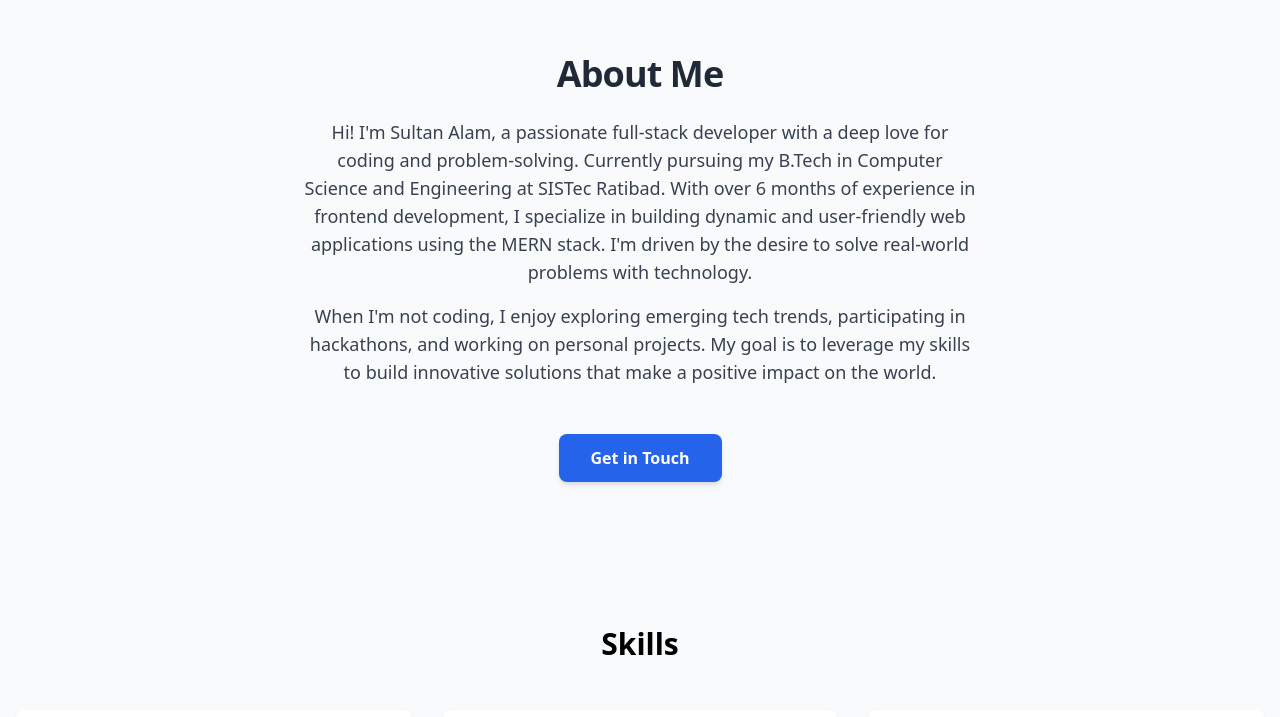
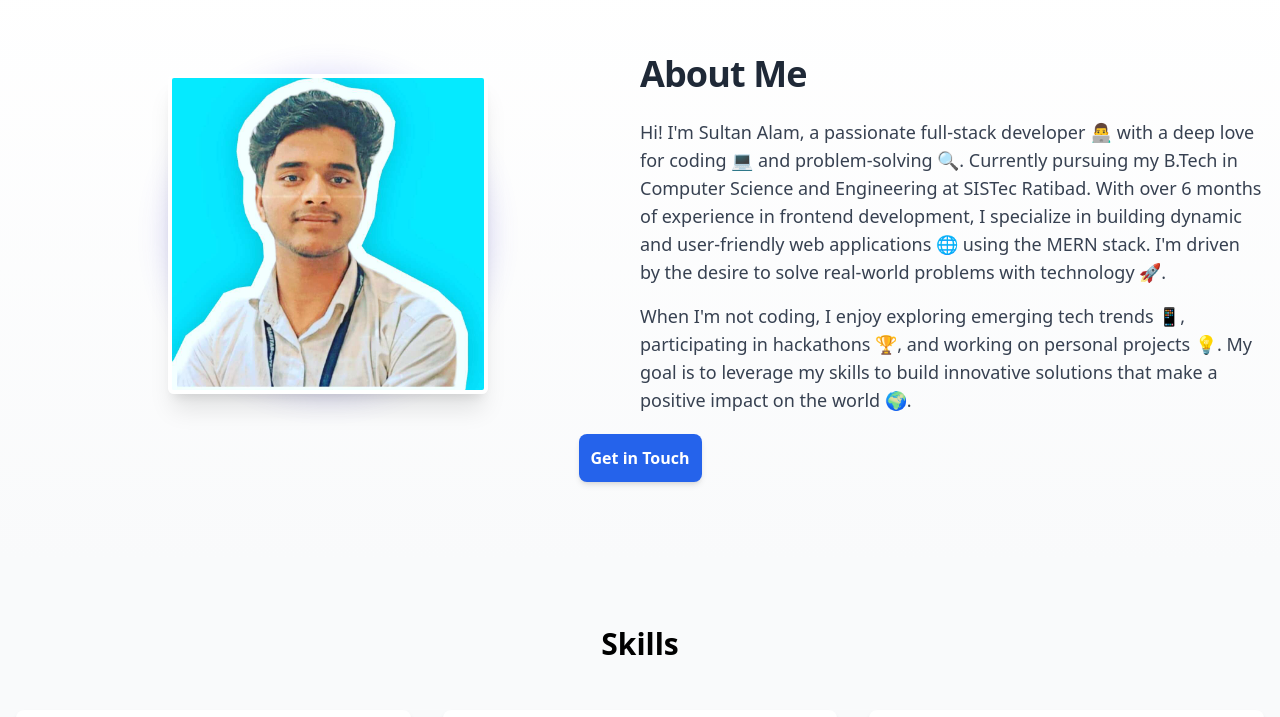
Before and after one commit to sultancodess/Portfolio, a React (Vite) app: page / in a window 1280 px wide. Shown: the part 826-1543 px from the top of the page. Built offline with nearby package versions, Linux system fonts and the light colour scheme.

Commit message:
4th commit

```diff
--- a/src/components/AboutMe.tsx
+++ b/src/components/AboutMe.tsx
@@ -26,37 +26,56 @@ const AboutMe = () => {
   };
 
   return (
-    <section id="about-me" className="py-20 bg-gray-50">
+    <section id="about-me" className="py-20 bg-gradient-to-b from-white to-gray-50">
       <div className="container mx-auto px-4">
         <motion.div
-          className="text-center"
+          className="flex flex-col md:flex-row-reverse items-center" // Changed `flex-row` to `flex-row-reverse` to move the image to the left
           variants={containerVariants}
           initial="hidden"
           animate="visible"
         >
-          <motion.h2 className="text-4xl font-semibold text-gray-800 tracking-tight" variants={itemVariants}>
-            About Me
-          </motion.h2>
-          <motion.p className="mt-6 text-lg text-gray-700 max-w-2xl mx-auto" variants={itemVariants}>
-            Hi! I'm Sultan Alam, a passionate full-stack developer with a deep love for coding and problem-solving.
-            Currently pursuing my B.Tech in Computer Science and Engineering at SISTec Ratibad. With over 6 months
-            of experience in frontend development, I specialize in building dynamic and user-friendly web applications
-            using the MERN stack. I'm driven by the desire to solve real-world problems with technology.
-          </motion.p>
-          <motion.p className="mt-4 text-lg text-gray-700 max-w-2xl mx-auto" variants={itemVariants}>
-            When I'm not coding, I enjoy exploring emerging tech trends, participating in hackathons, and working on
-            personal projects. My goal is to leverage my skills to build innovative solutions that make a positive
-            impact on the world.
-          </motion.p>
+          <motion.div className="text-center md:text-left md:w-1/2" variants={itemVariants}>
+            <motion.h2 className="text-4xl font-semibold text-gray-800 tracking-tight">
+              About Me
+            </motion.h2>
+            <motion.p className="mt-6 text-lg text-gray-700 max-w-2xl mx-auto md:mx-0">
+              Hi! I'm Sultan Alam, a passionate full-stack developer 👨‍💻 with a deep love for coding 💻 and problem-solving 🔍.
+              Currently pursuing my B.Tech in Computer Science and Engineering at SISTec Ratibad. With over 6 months of experience
+              in frontend development, I specialize in building dynamic and user-friendly web applications 🌐 using the MERN stack.
+              I'm driven by the desire to solve real-world problems with technology 🚀.
+            </motion.p>
+            <motion.p className="mt-4 text-lg text-gray-700 max-w-2xl mx-auto md:mx-0">
+              When I'm not coding, I enjoy exploring emerging tech trends 📱, participating in hackathons 🏆, and working on personal projects 💡.
+              My goal is to leverage my skills to build innovative solutions that make a positive impact on the world 🌍.
+            </motion.p>
+          </motion.div>
+
+          <motion.div
+            className="mt-8 md:mt-0 md:w-1/2 flex justify-center"
+            variants={itemVariants}
+          >
+            <motion.div
+              className="relative"
+              whileHover={{ scale: 1.05 }}
+              transition={{ duration: 0.3 }}
+            >
+              <div className="absolute inset-0 bg-indigo-600 rounded-full blur-lg opacity-20"></div>
+              <img
+                src="src\images\about-pic.jpg" // Update to correct image path
+                alt="Sultan Alam"
+                className="w-[320px] h-[320px] object-cover rounded-md border-4 border-white shadow-xl relative z-10"
+              />
+            </motion.div>
+          </motion.div>
         </motion.div>
 
         <motion.div
-          className="mt-12 flex justify-center"
+          className="mt-5 flex justify-center py-37"
           variants={containerVariants}
         >
           <motion.a
             href="#contact"
-            className="inline-block px-8 py-3 bg-blue-600 text-white font-semibold rounded-lg shadow-md hover:bg-blue-700 transition-all duration-300"
+            className="inline-block px-3 py-3 bg-blue-600 text-white font-semibold rounded-lg shadow-md hover:bg-blue-700 transition-all duration-300"
             variants={itemVariants}
           >
             Get in Touch
```
Also changed, not shown: src/images/about-pic.jpg (added).
